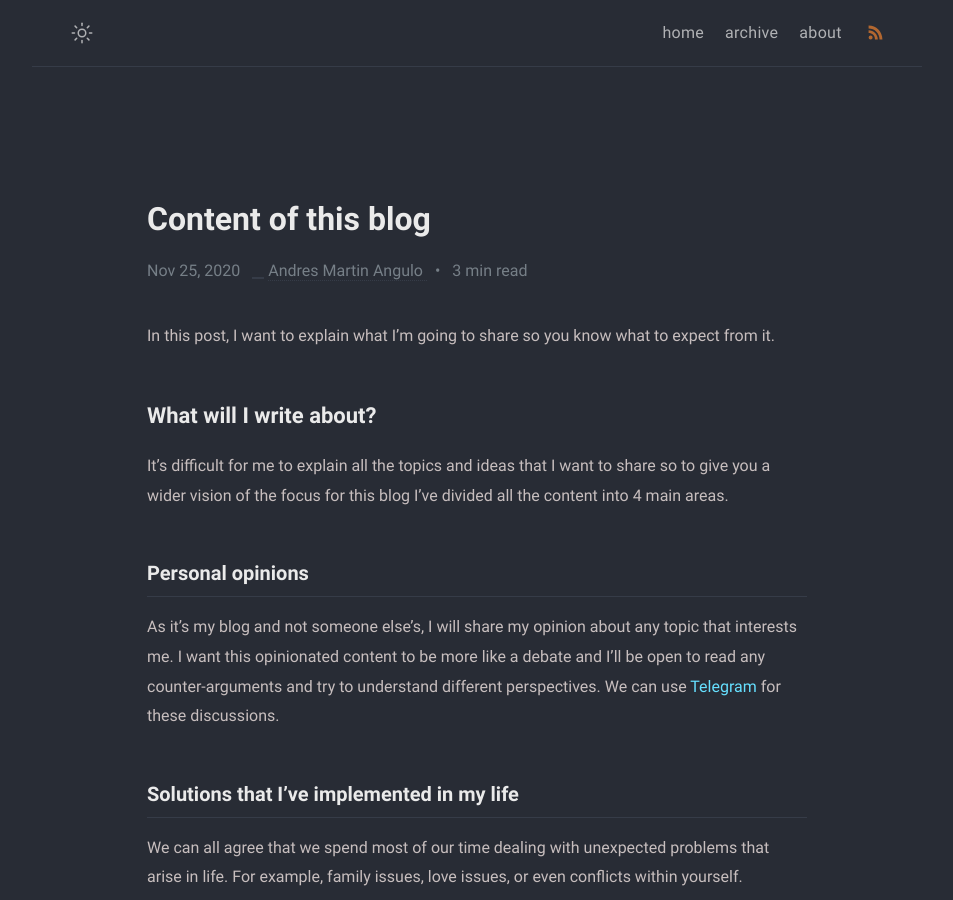
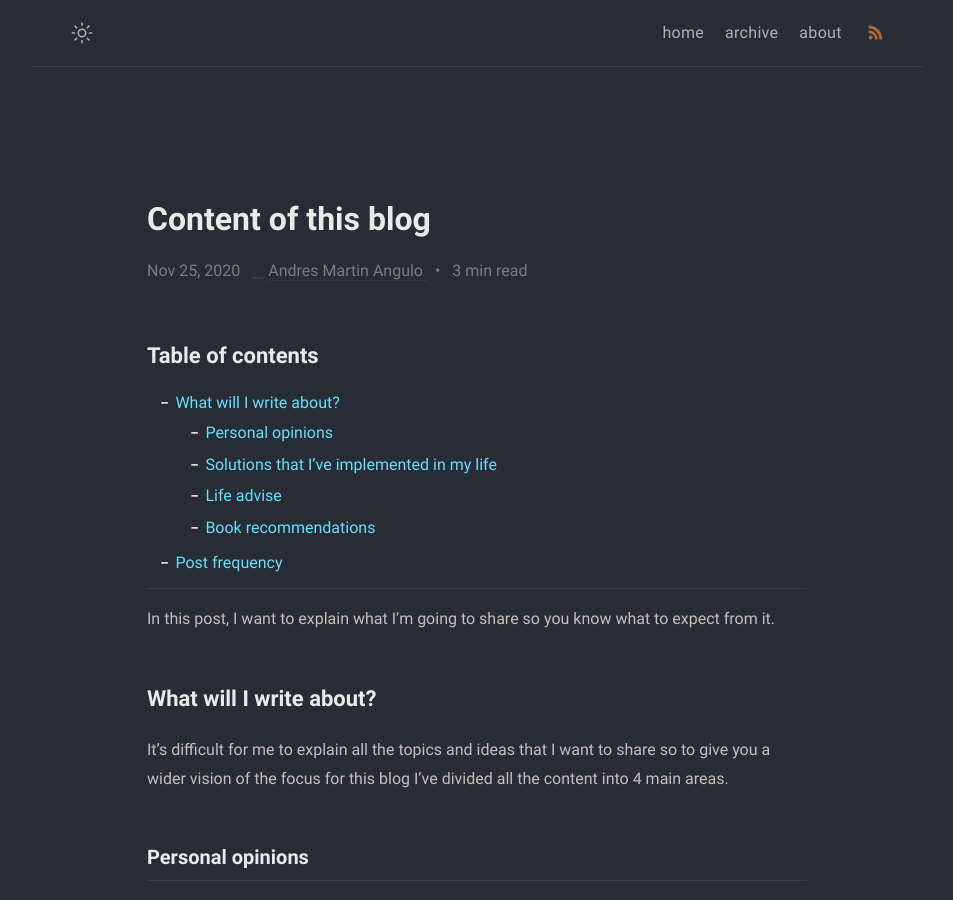
Before and after one commit to MonkeyAndres/MonkeyAndres.github.io, a Jekyll site: the page built from _posts/2020-11-25-content-of-this-blog.md, in a window 1280 px wide and 900 px high. Shown: the whole window, without its empty margins (163-1116 px from the left). Built offline with Jekyll 4.4.1, drawn with Linux system fonts in a browser that asks for light colours.

Commit message:
Add TOC to blog post

```diff
--- a/_posts/2020-11-25-content-of-this-blog.md
+++ b/_posts/2020-11-25-content-of-this-blog.md
@@ -7,6 +7,11 @@ pin: true
 tags: []
 date: 2020-11-25 18:23 +0100
 ---
+
+{% include toc.html %}
+
+---
+
 In this post, I want to explain what I'm going to share so you know what to expect from it.
 
 ## What will I write about?
```
